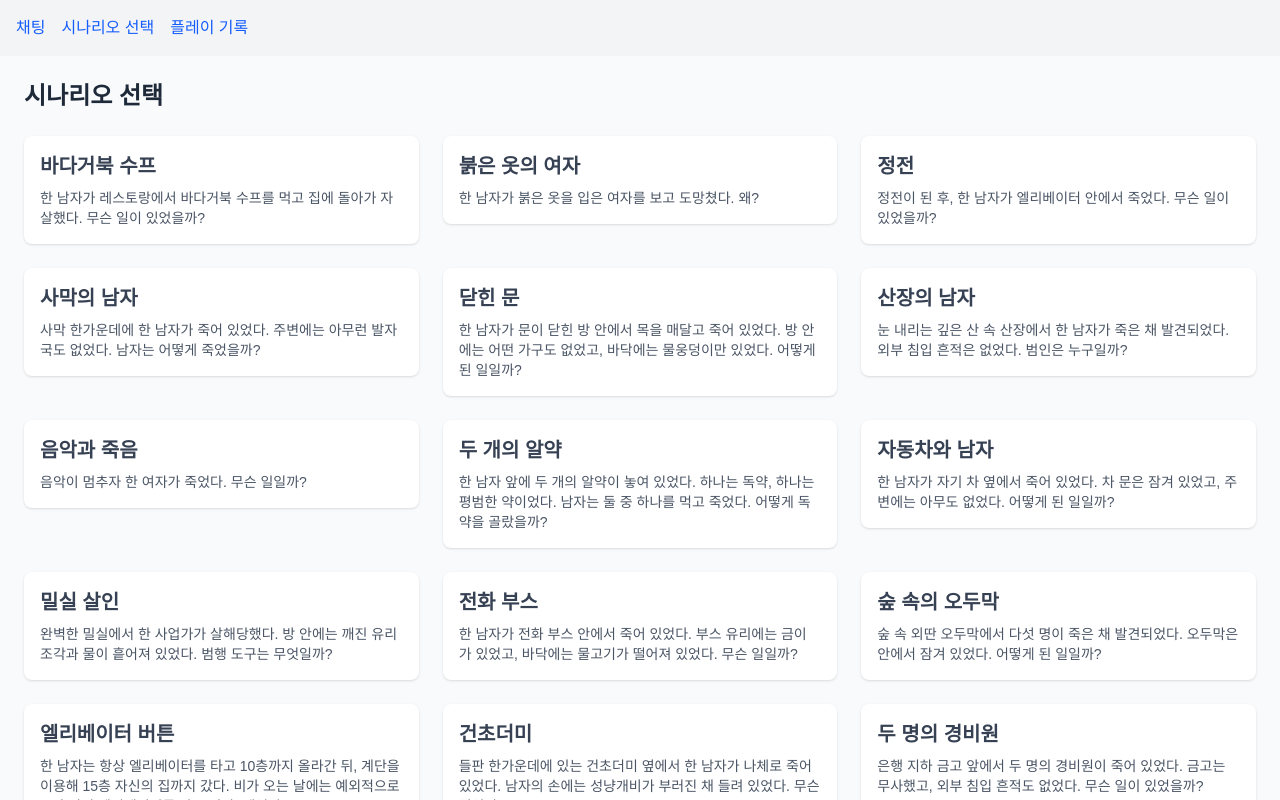
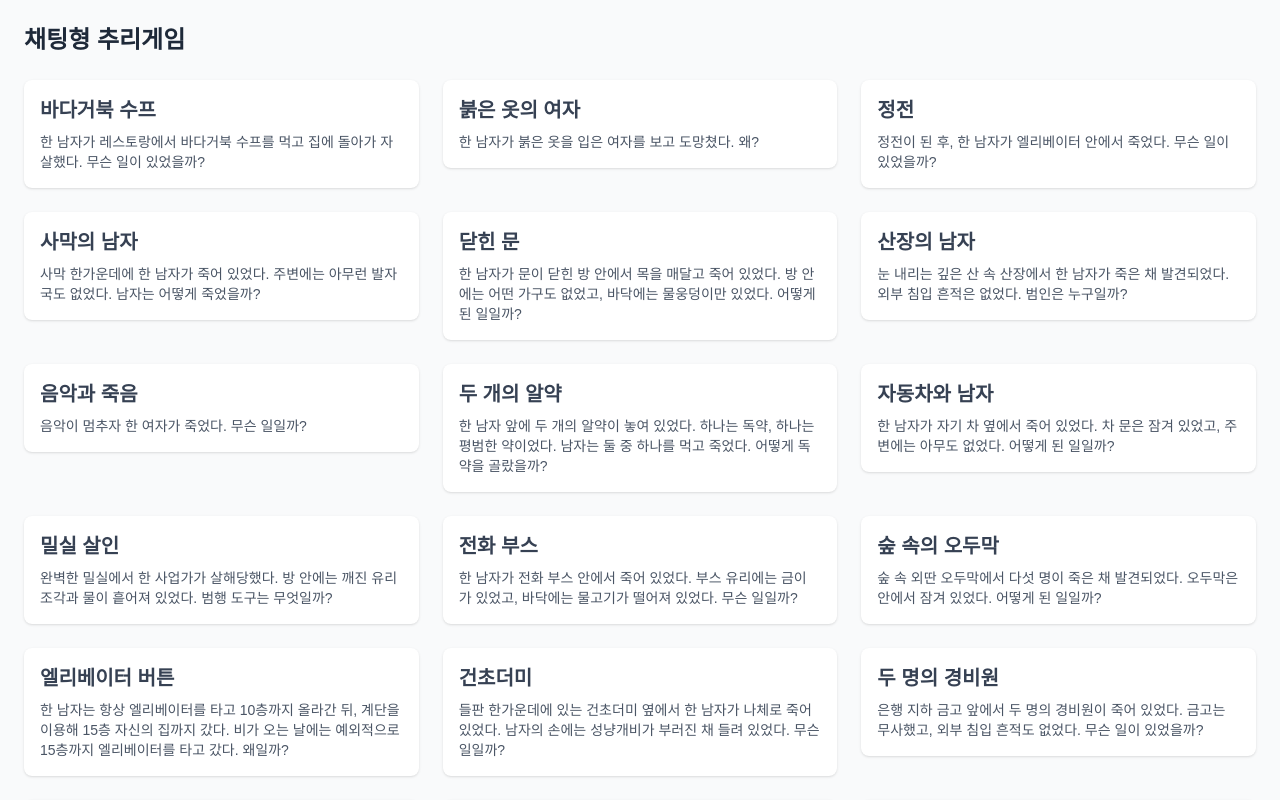
Before and after one commit to noltapaak/turtlesoup-chat, a Next.js app: page /scenarios in a window 1280 px wide. Shown: the top 800 px of the page. Built offline with nearby package versions, Linux system fonts and the light colour scheme.

Commit message:
Update scenarios page title and remove navigation

```diff
--- a/src/app/layout.tsx
+++ b/src/app/layout.tsx
@@ -26,13 +26,13 @@ export default function RootLayout({
   return (
     <html lang="ko" className="dark">
       <body className={`${geistSans.variable} ${geistMono.variable} antialiased bg-white dark:bg-gray-900`}>
-        <nav className="p-4 bg-gray-100 dark:bg-gray-800 shadow">
+        {/* <nav className="p-4 bg-gray-100 dark:bg-gray-800 shadow">
           <ul className="flex space-x-4">
             <li><Link href="/" className="text-blue-600 dark:text-blue-400 hover:underline">채팅</Link></li>
             <li><Link href="/scenarios" className="text-blue-600 dark:text-blue-400 hover:underline">시나리오 선택</Link></li>
             <li><Link href="/history" className="text-blue-600 dark:text-blue-400 hover:underline">플레이 기록</Link></li>
           </ul>
-        </nav>
+        </nav> */}
         {children}
       </body>
     </html>
--- a/src/app/scenarios/page.tsx
+++ b/src/app/scenarios/page.tsx
@@ -6,7 +6,7 @@ import { scenarios } from '../../data/scenarios';
 export default function ScenariosPage() {
   return (
     <div className="p-6 bg-gray-50 dark:bg-gray-800 min-h-screen">
-      <h1 className="text-2xl font-bold mb-6 text-gray-800 dark:text-gray-100">시나리오 선택</h1>
+      <h1 className="text-2xl font-bold mb-6 text-gray-800 dark:text-gray-100">채팅형 추리게임</h1>
       <div className="grid grid-cols-1 md:grid-cols-2 lg:grid-cols-3 gap-6">
         {scenarios.map(scenario => (
           <Link key={scenario.id} href={`/?scenario=${scenario.id}`} passHref>
```
